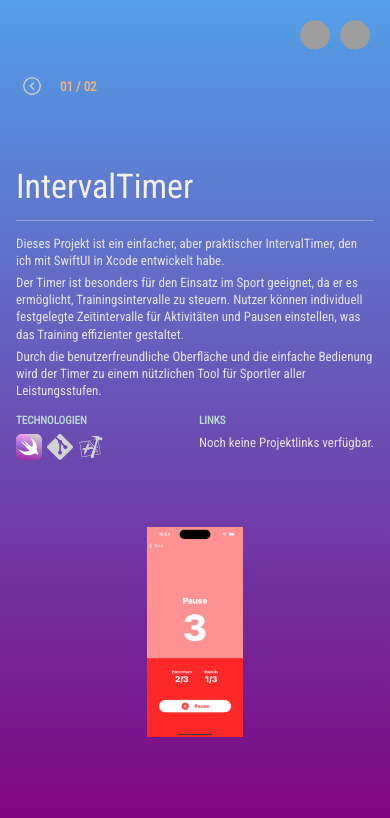
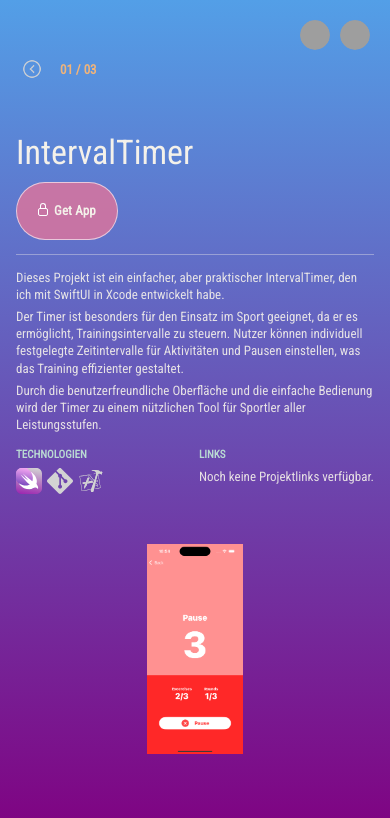
Before and after one commit to lle00n/my-portfolio, a React (Vite) app: page /my-portfolio/project/0 in a window 390 px wide. Shown: the top 818 px of the page. Built offline with nearby package versions, Linux system fonts and the light colour scheme; grey boxes are pictures that could not be loaded.

Commit message:
Add project details links and app CTA

```diff
--- a/package.json
+++ b/package.json
@@ -31,6 +31,7 @@
     "eslint-plugin-react-refresh": "^0.4.24",
     "gh-pages": "^6.3.0",
     "globals": "^16.5.0",
+    "playwright": "^1.63.0",
     "vite": "^7.3.1"
   }
 }
--- a/src/Pages/ProjectDetails/ProjectDetails.css
+++ b/src/Pages/ProjectDetails/ProjectDetails.css
@@ -100,14 +100,79 @@
   text-transform: uppercase;
 }
 
+.projectDetailsTitleRow {
+  display: flex;
+  align-items: center;
+  justify-content: space-between;
+  gap: 18px;
+  padding-bottom: 14px;
+  border-bottom: 1px solid rgba(244, 241, 234, 0.38);
+}
+
 .projectDetailsTitle {
   margin: 0;
-  padding-bottom: 14px;
-  border-bottom: 1px solid rgba(244, 241, 234, 0.38);
   font-size: clamp(40px, 5vw, 64px);
   line-height: 1.15;
   font-weight: 500;
   overflow-wrap: anywhere;
+}
+
+.projectDetailsAppButton {
+  display: inline-flex;
+  align-items: center;
+  justify-content: center;
+  gap: 6px;
+  width: 88px;
+  min-width: 88px;
+  height: 38px;
+  padding: 0 12px;
+  border: 1px solid rgba(255, 255, 255, 0.6);
+  border-radius: 999px;
+  background: rgba(199, 33, 229, 0.78);
+  color: #f4f1ea;
+  text-decoration: none;
+  font-size: 14px;
+  font-weight: 700;
+  line-height: 1;
+  letter-spacing: 0.01em;
+  transition: filter 180ms ease, transform 180ms ease;
+  flex-shrink: 0;
+}
+
+.projectDetailsAppButtonIcon {
+  position: relative;
+  display: inline-block;
+  width: 10px;
+  height: 8px;
+  transform: translateY(1px);
+  box-sizing: border-box;
+  border: 1.5px solid #fff;
+  border-radius: 2px;
+}
+
+.projectDetailsAppButtonIcon::before {
+  position: absolute;
+  right: 1px;
+  bottom: 6px;
+  left: 1px;
+  height: 5px;
+  border: 1.5px solid #fff;
+  border-bottom: 0;
+  border-radius: 5px 5px 0 0;
+  content: '';
+}
+
+.projectDetailsAppButton.is-disabled {
+  opacity: 1;
+  cursor: default;
+  pointer-events: none;
+  background: rgba(223, 117, 156, 0.82);
+}
+
+.projectDetailsAppButton:hover,
+.projectDetailsAppButton:focus-visible {
+  transform: translateY(-1px);
+  filter: brightness(1.03);
 }
 
 .projectDetailsOverview {
@@ -123,6 +188,13 @@
 
 .projectDetailsOverview--desktop {
   grid-template-columns: minmax(0, 0.9fr) minmax(0, 1.1fr);
+}
+
+@media (min-width: 521px) {
+  .projectDetailsOverview--desktop .projectDetailsInformation {
+    align-content: center;
+    grid-template-rows: auto auto;
+  }
 }
 
 .projectDetailsGallery,
@@ -303,7 +375,7 @@
   min-height: 42px;
   box-sizing: border-box;
   padding: 10px 13px;
-  border: 1px solid #f0b47a;
+  border: 1px solid #f4f1ea;
   color: #f4f1ea;
   font-size: 15px;
   text-decoration: none;
@@ -378,8 +450,20 @@
     gap: 12px;
   }
 
+  .projectDetailsTitleRow {
+    align-items: center;
+    gap: 10px;
+  }
+
   .projectDetailsTitle {
     font-size: clamp(34px, 8vw, 42px);
+  }
+
+  .projectDetailsAppButton {
+    width: 80px;
+    min-width: 80px;
+    padding: 9px 10px;
+    font-size: 13px;
   }
 
   .projectDetailsBack {
@@ -489,8 +573,17 @@
     grid-row: 1;
   }
 
+  .projectDetailsTitleRow {
+    grid-column: 1 / -1;
+    flex-wrap: wrap;
+  }
+
   .projectDetailsTitle {
-    grid-column: 1 / -1;
+    flex: 1 1 100%;
+  }
+
+  .projectDetailsAppButton {
+    align-self: flex-start;
   }
 
   .projectDetailsMainImage {
--- a/src/Pages/ProjectDetails/ProjectDetails.jsx
+++ b/src/Pages/ProjectDetails/ProjectDetails.jsx
@@ -13,6 +13,7 @@ import { useEffect, useState } from 'react';
 import LanguageSwitcher from '../../LanguageSwitcher/LanguageSwitcher.jsx';
 import { Link, useNavigate, useParams } from 'react-router-dom';
 import { useTranslation } from "react-i18next";
+import projectLinks from '../../projectLinks.js';
 
 const imageFiles = Object.entries(
   import.meta.glob('../../Images/Projects/*.{png,jpg,jpeg,webp}', {
@@ -217,11 +218,19 @@ function ProjectDetails() {
     );
   }
 
+  const projectLinkData = projectLinks[project.id] ?? {};
+  const appLinks = [
+    { label: labels.website, href: projectLinkData.website },
+    { label: labels.demo, href: projectLinkData.demo },
+  ].filter(({ href }) => typeof href === 'string' && /^https?:\/\//i.test(href));
+
   const links = [
-    { label: labels.source, href: project.github },
-    { label: labels.website, href: project.website },
-    { label: labels.demo, href: project.demo },
+    { label: labels.source, href: projectLinkData.github },
+    ...appLinks,
   ].filter(({ href }) => typeof href === 'string' && /^https?:\/\//i.test(href));
+
+  const primaryAction = appLinks[0] ?? null;
+  const hasPrimaryAction = Boolean(primaryAction);
 
   return (
     <main className="projectDetailsPage">
@@ -314,7 +323,25 @@ function ProjectDetails() {
           </section>
 
           <div className="projectDetailsInformation">
-            <h1 className="projectDetailsTitle">{project.title}</h1>
+            <div className="projectDetailsTitleRow">
+              <h1 className="projectDetailsTitle">{project.title}</h1>
+
+              <a
+                className={`projectDetailsAppButton${hasPrimaryAction ? '' : ' is-disabled'}`}
+                href={hasPrimaryAction ? primaryAction.href : '#'}
+                target={hasPrimaryAction ? '_blank' : undefined}
+                rel={hasPrimaryAction ? 'noreferrer' : undefined}
+                aria-label={hasPrimaryAction ? `Open ${project.title} app` : `No app link available for ${project.title}`}
+                onClick={(event) => {
+                  if (!hasPrimaryAction) {
+                    event.preventDefault();
+                  }
+                }}
+              >
+                {!hasPrimaryAction && <span className="projectDetailsAppButtonIcon" aria-hidden="true" />}
+                Get App
+              </a>
+            </div>
             <div className="projectDetailsInformationContent">
               <section className="projectDetailsSection" aria-label={labels.description}>
                 {(project.description || '')
--- a/src/locales/de.json
+++ b/src/locales/de.json
@@ -87,8 +87,7 @@
         "swift",
         "git",
         "xcode"
-      ],
-      "github": "-"
+      ]
     },
     {
       "id": 1,
@@ -97,8 +96,17 @@
       "languages": [
         "unity",
         "git"
-      ],
-      "github": "-"
+      ]
+    }
+    ,
+    {
+      "id": 2,
+      "title": "Web Screen Test",
+      "description": "oter game mit Hilfe von Unity. Dies ist noch in Planung.",
+      "languages": [
+        "unity",
+        "git"
+      ]
     }
   ],
   "blueprintTitle": "Webseite - Architektur",
--- a/src/locales/en.json
+++ b/src/locales/en.json
@@ -87,8 +87,7 @@
         "swift",
         "git",
         "xcode"
-      ],
-      "github": "-"
+      ]
     },
     {
       "id": 1,
@@ -97,8 +96,16 @@
       "languages": [
         "unity",
         "git"
-      ],
-      "github": "-"
+      ]
+    },
+    {
+      "id": 2,
+      "title": "Web Screen Test",
+      "description": "A web-based screen test project created with Unity. This is still in the planning stage.",
+      "languages": [
+        "unity",
+        "git"
+      ]
     }
   ],
   "blueprintTitle": "Website - Architecture",
--- /dev/null
+++ b/src/projectLinks.js
@@ -0,0 +1,11 @@
+const projectLinks = {
+  1: {
+    website: 'https://sbb.ch',
+    github: 'https://google.com',
+  },
+  2: {
+    github: 'https://google.com',
+  },
+};
+
+export default projectLinks;
```
Also changed, not shown: 2 other files (tests, documents, lock files or other folders).
